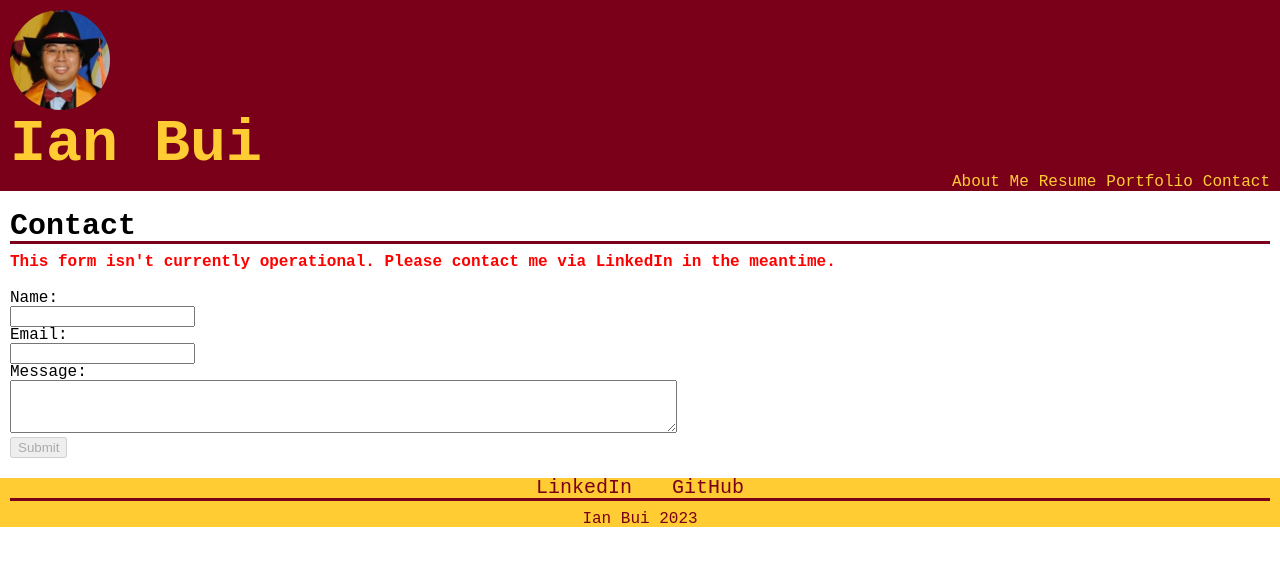
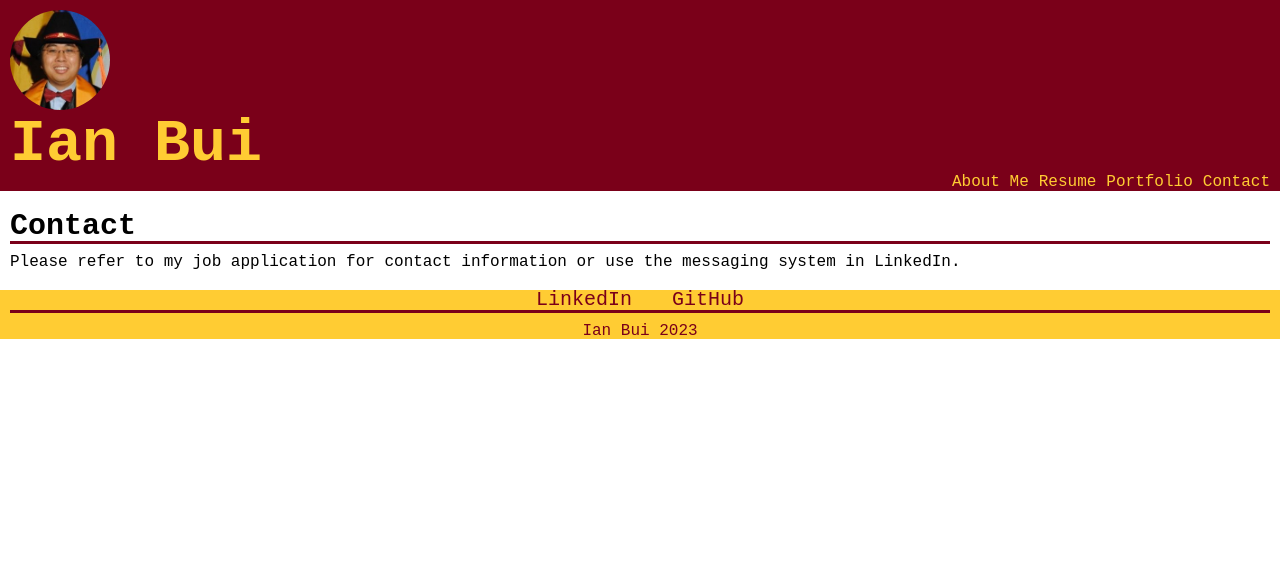
Before and after one commit to thinkbui/umn-edx-react-portfolio, a React (Create React App) app: page / in a window 1280 px wide. Both pictures are taken after a click on the link "Contact". Shown: the top 566 px of the page. Built offline with nearby package versions, Linux system fonts and the light colour scheme.

Commit message:
Removed HTML for contact form

```diff
--- a/src/components/Main/Contact.js
+++ b/src/components/Main/Contact.js
@@ -44,35 +44,7 @@ function Contact(props) {
       </div>
       <div>
         <div className="content">
-          <div className="form_warn trail_space">
-            This form isn't currently operational.  Please contact me via LinkedIn in the meantime.
-          </div>
-          <form className="contact_form" onSubmit={formSubmitHandler}>
-            <div>
-              <label>Name:</label>
-              <span className="form_warn">{namePresence ? "" : "Required"}</span>
-            </div>
-            <div>
-              <input className="contact_form_input_text" type="text" id="form_name" name="name" onBlur={() => name_presence()}></input>
-            </div>
-            <div>
-              <label>Email:</label>
-              <span className="form_warn">{emailPresence ? (emailValid ? "" : "Invalid Email") : "Required"}</span>
-            </div>
-            <div>
-              <input className="contact_form_input_text" type="text" id="form_email" name="email" onBlur={() => email_check()}></input>
-            </div>
-            <div>
-              <label>Message:</label>
-              <span className="form_warn">{messagePresence ? "" : "Required"}</span>
-            </div>
-            <div>
-              <textarea className="contact_form_textarea" id="form_message" name="message" onBlur={() => message_presence()}></textarea>
-            </div>
-            <div>
-              <input className="contact_form_submit" type="submit" value="Submit" disabled />
-            </div>
-          </form>
+          Please refer to my job application for contact information or use the messaging system in LinkedIn.
         </div>
       </div>
     </section>
```
